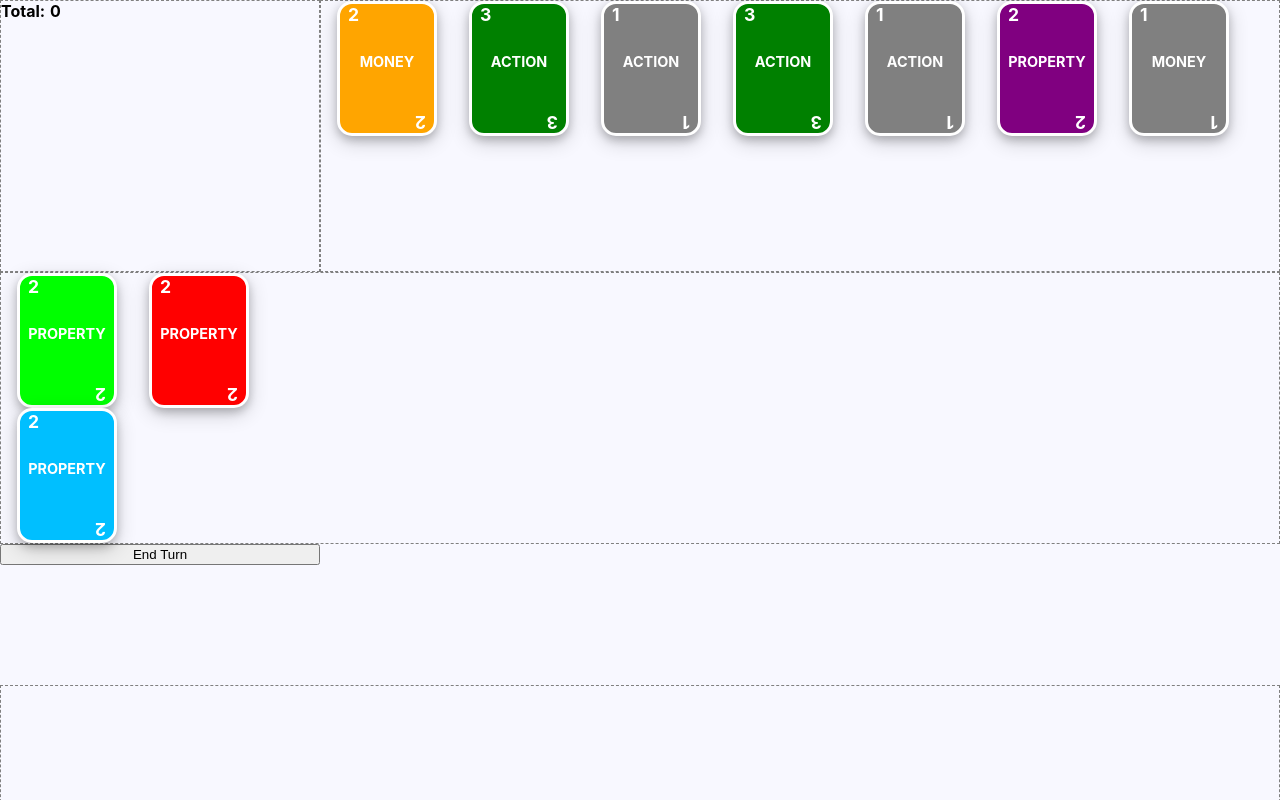
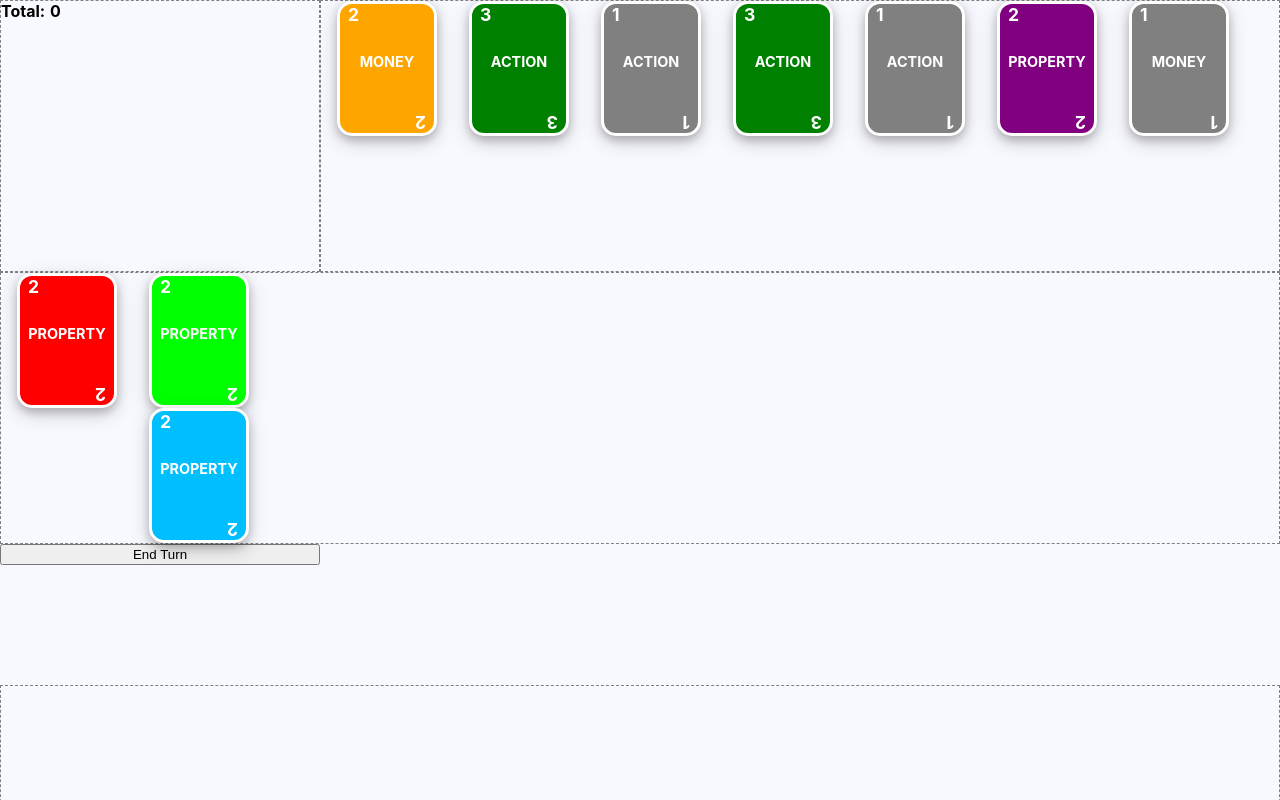
Before and after one commit to GCodeON/monopoly-deal, a Nuxt app: page / in a window 1280 px wide. Shown: the top 800 px of the page. Built offline with nearby package versions, Linux system fonts and the light colour scheme.

Commit message:
stack logic roadblock

```diff
--- a/components/Sets.vue
+++ b/components/Sets.vue
@@ -74,6 +74,14 @@ export default {
 
       }
     },
+    moveItem: {
+      get() {
+        return this.$store.state.eventItem;
+      },
+      set(value) {
+
+      }
+    },
     sets: {
       get() {
         return this.$store.state.players[this.player.id].sets;
@@ -81,7 +89,6 @@ export default {
       set(value) {
         switch(this.moveType) {
           case 'property-stack':
-            console.log('move stack');
             // add to property stack
             // console.log('stack to stack move', this.moveItem);
             // this.$store.commit('toStack', {id: this.player.id});
@@ -114,7 +121,7 @@ export default {
         }
         if(event.to.className === 'property-stack') {
           console.log('stack to stack');
-          this.$store.commit('onEvent', {move: event.to.className});
+
         }
       }
     },
--- a/store/index.js
+++ b/store/index.js
@@ -28,6 +28,17 @@ export const state = () => ({
                         value       : 2,
                         type        : 'property',
                         title       : 'Water Utility',
+                        color       : 'red',
+                        completeSet : 2,
+                        rent        : [1, 2],
+                        id          : 109
+                    }
+                ],
+                [
+                    {
+                        value       : 2,
+                        type        : 'property',
+                        title       : 'Water Utility',
                         color       : 'lime',
                         completeSet : 2,
                         rent        : [1, 2],
@@ -41,17 +52,6 @@ export const state = () => ({
                         completeSet : 2,
                         rent        : [1, 2],
                         id          : 108
-                    }
-                ],
-                [
-                    {
-                        value       : 2,
-                        type        : 'property',
-                        title       : 'Water Utility',
-                        color       : 'red',
-                        completeSet : 2,
-                        rent        : [1, 2],
-                        id          : 109
                     }
                 ]
             ],
@@ -874,7 +874,7 @@ export const mutations = {
         state.players[id].sets.push([property]);
     },
     toStack(state, {id}) {
-        state.players[id].sets.map((item) => {
+        this.players[id].sets.map((item) => {
             console.log('look at sets', item);
         })
     },
```
